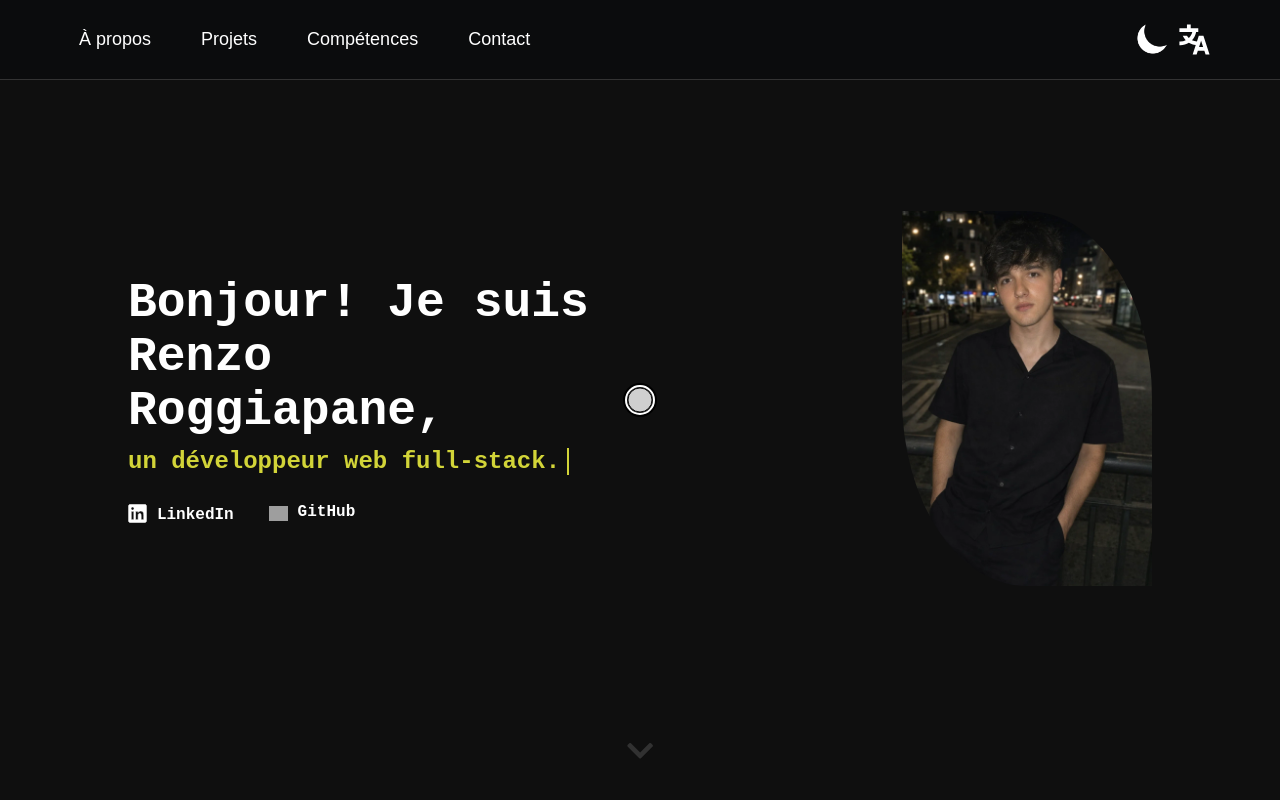
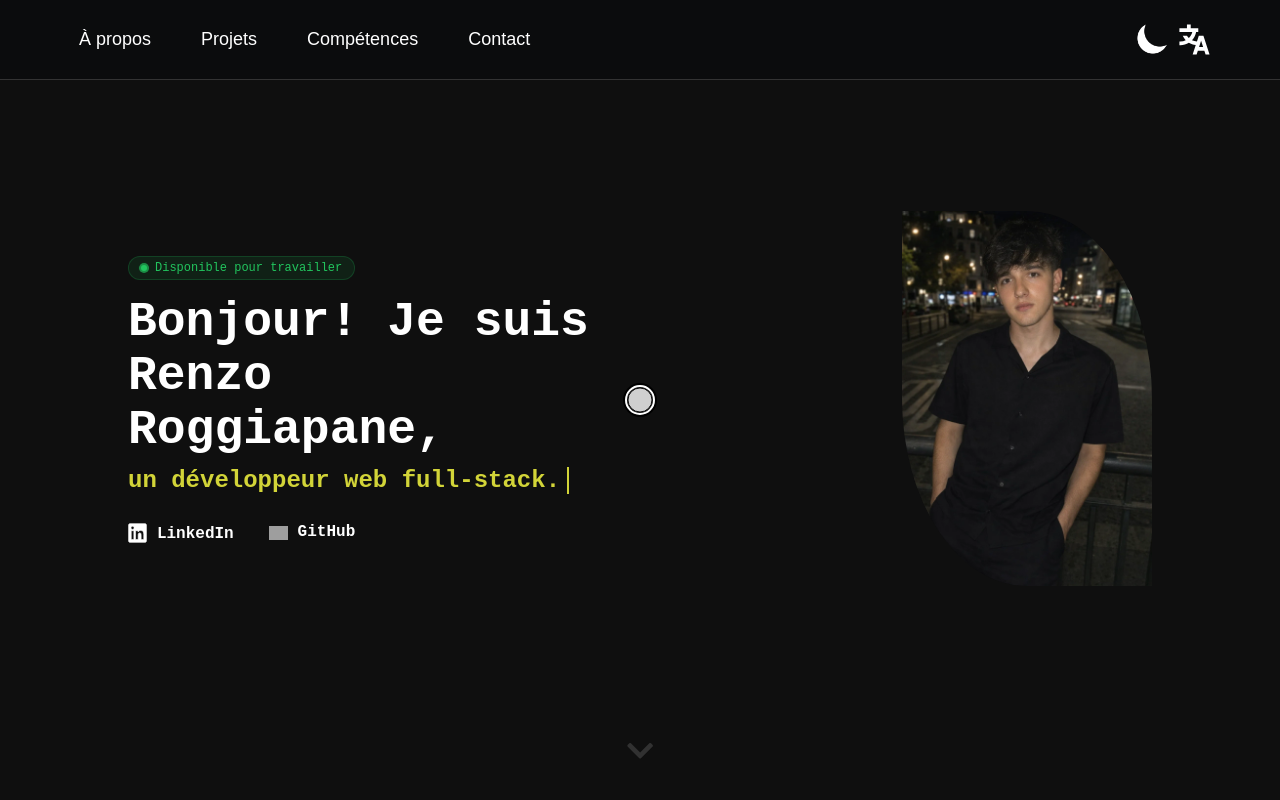
Before and after one commit to mrgiann/Portfolio-Astro, an Astro site: page /fr in a window 1280 px wide. Shown: the top 800 px of the page. Built offline with nearby package versions, Linux system fonts and the light colour scheme; Astro itself is replaced by a stand-in of ours; grey boxes are pictures that could not be loaded.

Commit message:
texto de disponible para trabajar

```diff
--- a/src/assets/main.css
+++ b/src/assets/main.css
@@ -212,6 +212,53 @@ a {
     justify-content: flex-start;
     margin-left: 5%;
     flex-direction: column;
+}
+
+.available-badge {
+    display: inline-flex;
+    align-items: center;
+    gap: 8px;
+    background-color: rgba(34, 197, 94, 0.1);
+    border: 1px solid rgba(34, 197, 94, 0.2);
+    padding: 4px 12px;
+    border-radius: 50px;
+    font-size: 0.75rem;
+    color: #22c55e;
+    margin-bottom: 15px;
+    font-weight: 500;
+}
+
+.green-dot {
+    width: 6px;
+    height: 6px;
+    background-color: #22c55e;
+    border-radius: 50%;
+    position: relative;
+    display: inline-block;
+}
+
+.green-dot::after {
+    content: '';
+    position: absolute;
+    top: 0;
+    left: 0;
+    width: 100%;
+    height: 100%;
+    background-color: inherit;
+    border-radius: 50%;
+    animation: pulse 2s infinite;
+}
+
+@keyframes pulse {
+    0% {
+        transform: scale(1);
+        opacity: 1;
+    }
+
+    100% {
+        transform: scale(3);
+        opacity: 0;
+    }
 }
 
 .social-links-title {
--- a/src/i18n/ui.ts
+++ b/src/i18n/ui.ts
@@ -62,7 +62,8 @@ export const ui = {
     'sunset-navbar': 'Sunset',
     'sunrise-navbar': 'Sunrise',
     'language-navbar': 'Language',
-    'copied': 'Copied'
+    'copied': 'Copied',
+    'available': 'Available for work'
   },
   es: {
     'nav.home': 'Inicio',
@@ -117,7 +118,8 @@ export const ui = {
     'sunset-navbar': 'Atardecer',
     'sunrise-navbar': 'Amanecer',
     'language-navbar': 'Idioma',
-    'copied': 'Copiado'
+    'copied': 'Copiado',
+    'available': 'Disponible para trabajar'
   },
   fr: {
     'nav.home': 'Accueil',
@@ -172,7 +174,8 @@ export const ui = {
     'sunset-navbar': 'Coucher du soleil',
     'sunrise-navbar': 'Lever du soleil',
     'language-navbar': 'Langue',
-    'copied': 'Copié'
+    'copied': 'Copié',
+    'available': 'Disponible pour travailler'
   },
   pt: {
     'nav.home': 'Início',
@@ -227,6 +230,7 @@ export const ui = {
     'pôr-do-sol-navbar': 'Pôr do sol',
     'nascer-do-sol-navbar': 'Nascer do sol',
     'language-navbar': 'Idioma',
-    'copied': 'Copiado'
+    'copied': 'Copiado',
+    'available': 'Disponível para trabalhar'
   }
 };
--- a/src/pages/en/index.astro
+++ b/src/pages/en/index.astro
@@ -46,6 +46,10 @@ const t = useTranslations(lang);
     <div class="inicio">
       <div class="containerTitle">
         <div class="titleText">
+          <div class="available-badge">
+            <span class="green-dot"></span>
+            {t("available")}
+          </div>
           <h1 id="title">{t("title")}</h1>
           <h2 id="typing-text">{t("typing-text")}</h2>
           <div class="social-links-title">
--- a/src/pages/es/index.astro
+++ b/src/pages/es/index.astro
@@ -46,6 +46,10 @@ const t = useTranslations(lang);
     <div class="inicio">
       <div class="containerTitle">
         <div class="titleText">
+          <div class="available-badge">
+            <span class="green-dot"></span>
+            {t("available")}
+          </div>
           <h1 id="title">{t("title")}</h1>
           <h2 id="typing-text">{t("typing-text")}</h2>
           <div class="social-links-title">
--- a/src/pages/fr/index.astro
+++ b/src/pages/fr/index.astro
@@ -46,6 +46,10 @@ const t = useTranslations(lang);
     <div class="inicio">
       <div class="containerTitle">
         <div class="titleText">
+          <div class="available-badge">
+            <span class="green-dot"></span>
+            {t("available")}
+          </div>
           <h1 id="title">{t("title")}</h1>
           <h2 id="typing-text">{t("typing-text")}</h2>
           <div class="social-links-title">
--- a/src/pages/index.astro
+++ b/src/pages/index.astro
@@ -46,6 +46,10 @@ const t = useTranslations(lang);
     <div class="inicio">
       <div class="containerTitle">
         <div class="titleText">
+          <div class="available-badge">
+            <span class="green-dot"></span>
+            {t("available")}
+          </div>
           <h1 id="title">{t("title")}</h1>
           <h2 id="typing-text">{t("typing-text")}</h2>
           <div class="social-links-title">
--- a/src/pages/pt/index.astro
+++ b/src/pages/pt/index.astro
@@ -46,6 +46,10 @@ const t = useTranslations(lang);
     <div class="inicio">
       <div class="containerTitle">
         <div class="titleText">
+          <div class="available-badge">
+            <span class="green-dot"></span>
+            {t("available")}
+          </div>
           <h1 id="title">{t("title")}</h1>
           <h2 id="typing-text">{t("typing-text")}</h2>
           <div class="social-links-title">
```
